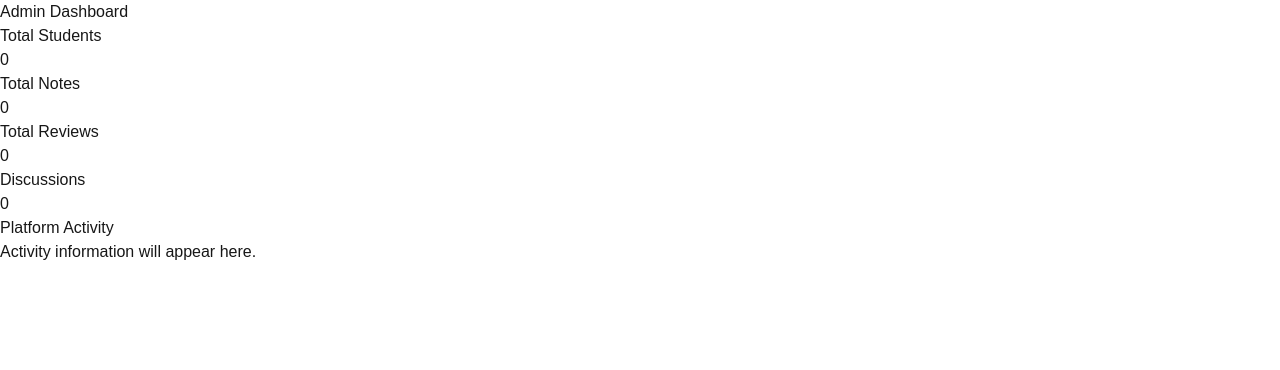
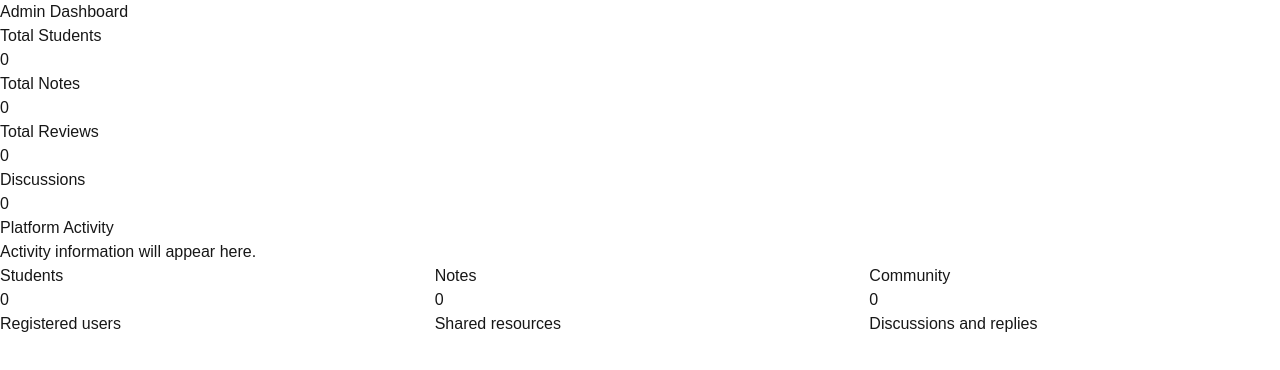
Before and after one commit to Sakib-008/NoteNest, a Next.js app: page /admin/dashboard in a window 1280 px wide. Shown: the top 370 px of the page. Built offline with nearby package versions, Linux system fonts and the light colour scheme.

Commit message:
SCRUM-58 Implement dashboard activity widgets

```diff
--- a/src/app/admin/dashboard/page.jsx
+++ b/src/app/admin/dashboard/page.jsx
@@ -1,4 +1,5 @@
 import DashboardCard from "@/components/admin/DashboardCard";
+import ActivityWidget from "@/components/admin/ActivityWidget";
 
 export default function AdminDashboard() {
   return (
@@ -19,6 +20,26 @@ export default function AdminDashboard() {
         <h2>Platform Activity</h2>
 
         <p>Activity information will appear here.</p>
+
+        <div className="grid grid-cols-1 md:grid-cols-3 gap-6">
+          <ActivityWidget
+            title="Students"
+            value="0"
+            description="Registered users"
+          />
+
+          <ActivityWidget
+            title="Notes"
+            value="0"
+            description="Shared resources"
+          />
+
+          <ActivityWidget
+            title="Community"
+            value="0"
+            description="Discussions and replies"
+          />
+        </div>
       </div>
     </div>
   );
--- a/src/components/admin/ActivityWidget.jsx
+++ b/src/components/admin/ActivityWidget.jsx
@@ -0,0 +1,11 @@
+export default function ActivityWidget({ title, value, description }) {
+  return (
+    <div>
+      <h3>{title}</h3>
+
+      <p>{value}</p>
+
+      <p>{description}</p>
+    </div>
+  );
+}
```
